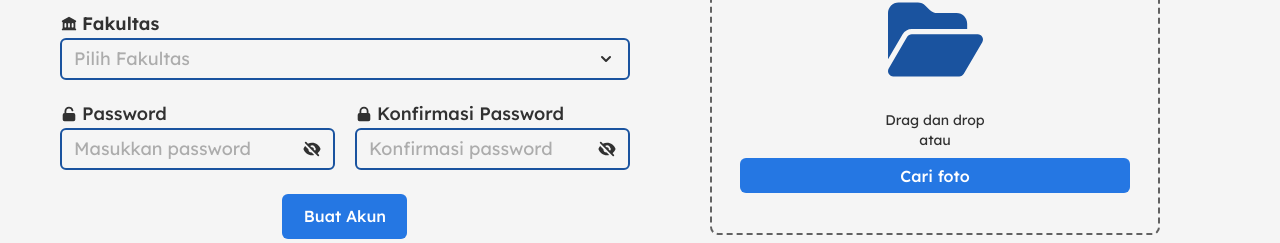
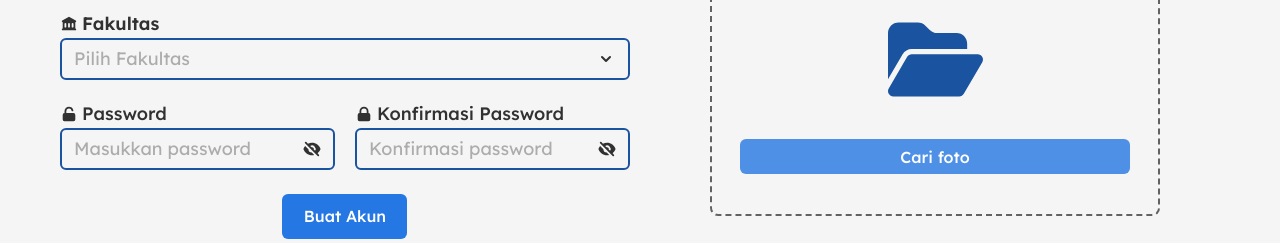
Before and after one commit to ppmb-kmbui/fe-ppmb-2025, a Next.js app: page /signup in a window 1280 px wide. Shown: the part 401-644 px from the top of the page. Built offline with nearby package versions, Linux system fonts and the light colour scheme.

Commit message:
feat: handle image restricted preview

```diff
--- a/src/app/networking/[userId]/page.tsx
+++ b/src/app/networking/[userId]/page.tsx
@@ -40,6 +40,7 @@ const DEFAULT_NETWORKING_ASSINGMENT: NetworkingAssignmentProps = {
     fromId: -1,
     toId: -2,
     is_done: false,
+    to: { imgUrl: "" },
     questions: [
         {
             questionId: -1,
@@ -192,6 +193,8 @@ const NetworkingAssignmentPage: React.FC<{ params: { userId: string } }> = ({ pa
         getData();
     }, []);
 
+    console.log("ini networking assignment", networkingAssignment)
+
     return (
         isFetching ? <LoadingScreen /> :
         <div className="min-h-screen flex flex-col h-full">
--- a/src/components/ui/FileInput.tsx
+++ b/src/components/ui/FileInput.tsx
@@ -45,6 +45,8 @@ export const FileInput: React.FC<FileInputProps> = ({
         onChange(file || null)
     }, []);
 
+    console.log("ini jawbaan", answer)
+
     return (
         <div className="w-full flex flex-col items-center justify-center">
             <div className="flex flex-col items-center justify-center gap-[2px]">
@@ -64,10 +66,10 @@ export const FileInput: React.FC<FileInputProps> = ({
                             {file.name}
                         </span>
                     ) : (
-                        answer ? <a>{answer}</a> : <span className="text-center text-sm">Drag dan drop <br /> atau</span>
+                        answer != "" ? <a>{answer}</a> : <span className="text-center text-sm">Drag dan drop <br /> atau</span>
                     )}
 
-                    <Button onClick={answer != "" ? noop : onChooseFile} label={`Cari ${label.split(" ")[1]}`} />
+                    <Button onClick={onChooseFile} label={`Cari ${label.split(" ")[1]}`} isRestricted={answer != ""}/>
                     <input ref={inputRef} accept={fileType === 'image' ? '.jpg, .jpeg, .png' : '.pdf'} type="file" className="hidden" onChange={(e) => onChange(e.target.files?.[0] || null)} />
                 </div>
             </div>
```
